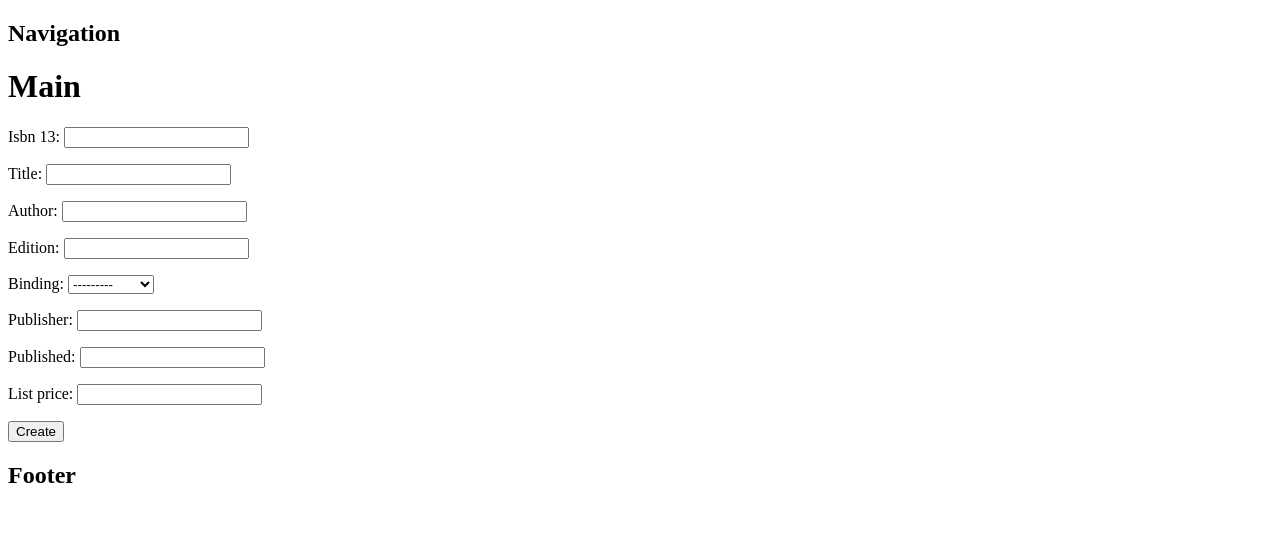
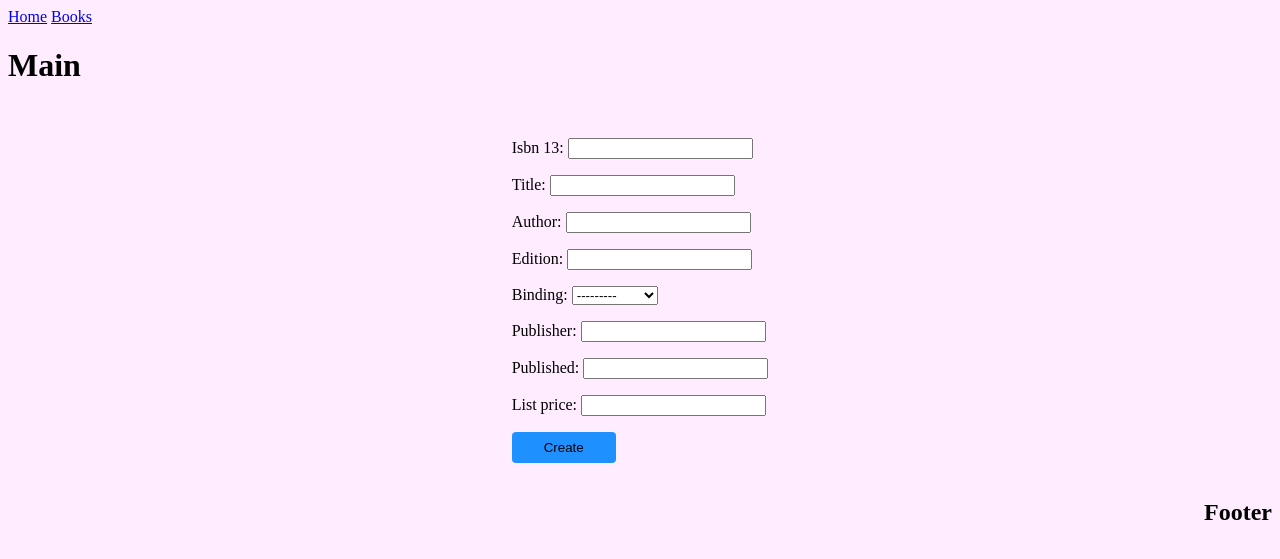
Before and after one commit to jonguz6/BookMoth, a Django app: page /library/book-create/ in a window 1280 px wide. Shown: the top 559 px of the page. Run offline with Django 3.2, Linux system fonts and the light colour scheme.

Commit message:
start work on style

```diff
--- a/library/templates/book_base.html
+++ b/library/templates/book_base.html
@@ -1,17 +1,22 @@
+{% load static %}
 <!DOCTYPE html>
 <html lang="en">
 <head>
     <meta charset="UTF-8">
     <title>Book Base HTML</title>
+    <link rel="stylesheet" href="/static/style.css" class="style">
 </head>
 <body>
 <nav>
-    <h2>Navigation</h2>
+    {% include 'navbar.html' %}
 </nav>
 <main>
     <h1>Main</h1>
+    <div class="content">
     {% block content %}
     {% endblock %}
+    </div>
+
 </main>
 <footer>
     <h2>Footer</h2>
--- /dev/null
+++ b/library/templates/navbar.html
@@ -0,0 +1,4 @@
+<div class="container">
+    <a href="{% url 'library:index' %}" class="navbar navbar-link">Home</a>
+    <a href="{% url 'library:book-list' %}" class="navbar navbar-link">Books</a>
+</div>
--- /dev/null
+++ b/static/style.css
@@ -0,0 +1,67 @@
+body {
+    background-color: rgba(255, 220, 255,0.5);
+}
+
+:is(h1, h2, h3, ul) {
+    font-weight: bold;
+}
+
+h1.class-name {
+    text-align: left;
+}
+
+h2 {
+    text-align: right;
+}
+
+div.content {
+    max-width: 40em;
+    margin: auto;
+    display: flex;
+    flex-direction: column;
+}
+
+div.content > *:not(h3, ul),
+div.content :is(div.button) {
+    margin:auto;
+    padding: 1rem 2rem;
+}
+
+div.jumbotron {
+    margin: 4em auto;
+    max-width: 40em;
+    background-color: rgba(255, 250, 255, 1);
+    border-radius: 0.25rem;
+}
+
+div.button {
+    display: flex;
+}
+
+div.button * {
+    flex: 0 0 auto;
+}
+
+input.button {
+    margin: auto;
+    border: none;
+    padding: 0.5rem 2rem;
+    border-radius: 0.25rem;
+}
+
+a.nav-link {
+    border: 0.125rem dotted white;
+    text-align: center;
+}
+
+.button-delete {
+    background-color: darkred;
+}
+
+.button-create {
+    background-color: dodgerblue;
+}
+
+.button-update {
+    background-color: darkgreen;
+}
```
Also changed, not shown: library/migrations/0001_initial.py (added).
